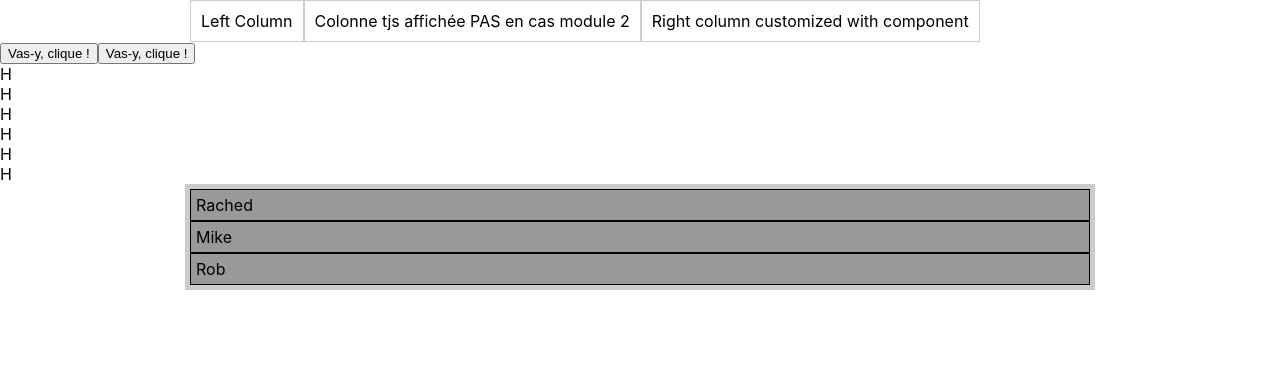
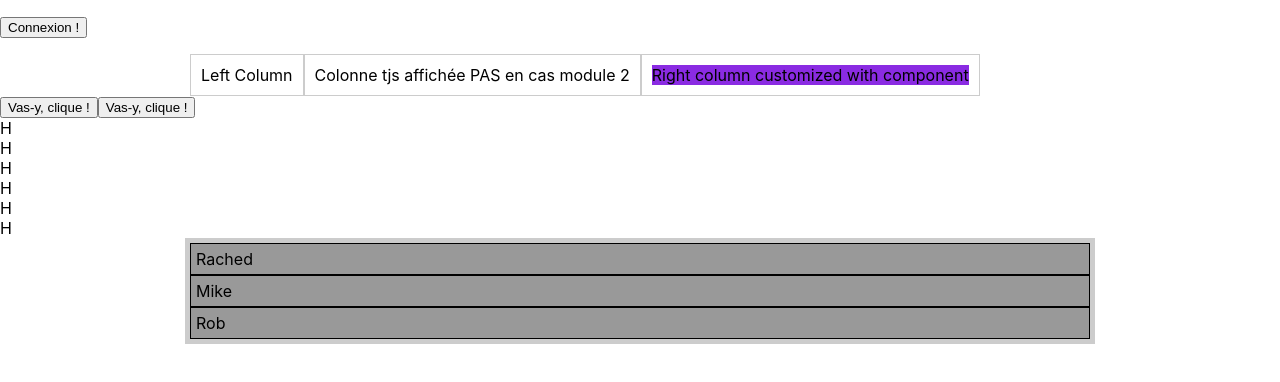
Before and after one commit to rached-bch/react-basic-starter, a React (Create React App) app: page / in a window 1280 px wide. Shown: the top 382 px of the page. Built offline with nearby package versions, Linux system fonts and the light colour scheme.

Commit message:
Probleme utilisaiton de this

```diff
--- a/src/App.css
+++ b/src/App.css
@@ -20,3 +20,6 @@
   padding: 5px;
   border: 1px solid #000000;
 }
+.section {
+  background-color: blueviolet;
+}
--- a/src/App.js
+++ b/src/App.js
@@ -6,6 +6,7 @@ import GuessCount from "./GuessCount";
 import Columns from "./Columns";
 import Section from "./Section";
 import Users from "./Users";
+import Form from "./Form";
 
 class App extends Component {
   users = ["Rached", "Mike", "Rob"];
@@ -20,6 +21,7 @@ class App extends Component {
     let won = new Date().getSeconds() % 2 === 0;
     return (
       <div>
+        <Form></Form>
         {won && (
           <Columns
             left={ColumnLeft}
--- /dev/null
+++ b/src/Form.js
@@ -0,0 +1,24 @@
+import React, { Component } from "react";
+import PropTypes from "prop-types";
+
+export default class Form extends Component {
+  constructor(props) {
+    super(props);
+  }
+
+  logIn(event) {
+    event.preventDefault();
+    console.log("LOGIN", this);
+  }
+
+  render() {
+    return (
+      <form onSubmit={event => this.logIn(event)}>
+        {/* <form onSubmit={this.logIn}> */}
+        <p>
+          <button type="submit">Connexion !</button>
+        </p>
+      </form>
+    );
+  }
+}
--- a/src/Section.js
+++ b/src/Section.js
@@ -9,12 +9,11 @@ export default class Section extends Component {
   static propTypes = {
     text: PropTypes.string.isRequired
   };
-
   constructor(props) {
     super(props);
     this.textInput = props.text;
   }
   render() {
-    return <div>{this.textInput}</div>;
+    return <div className="section">{this.textInput}</div>;
   }
 }
```
